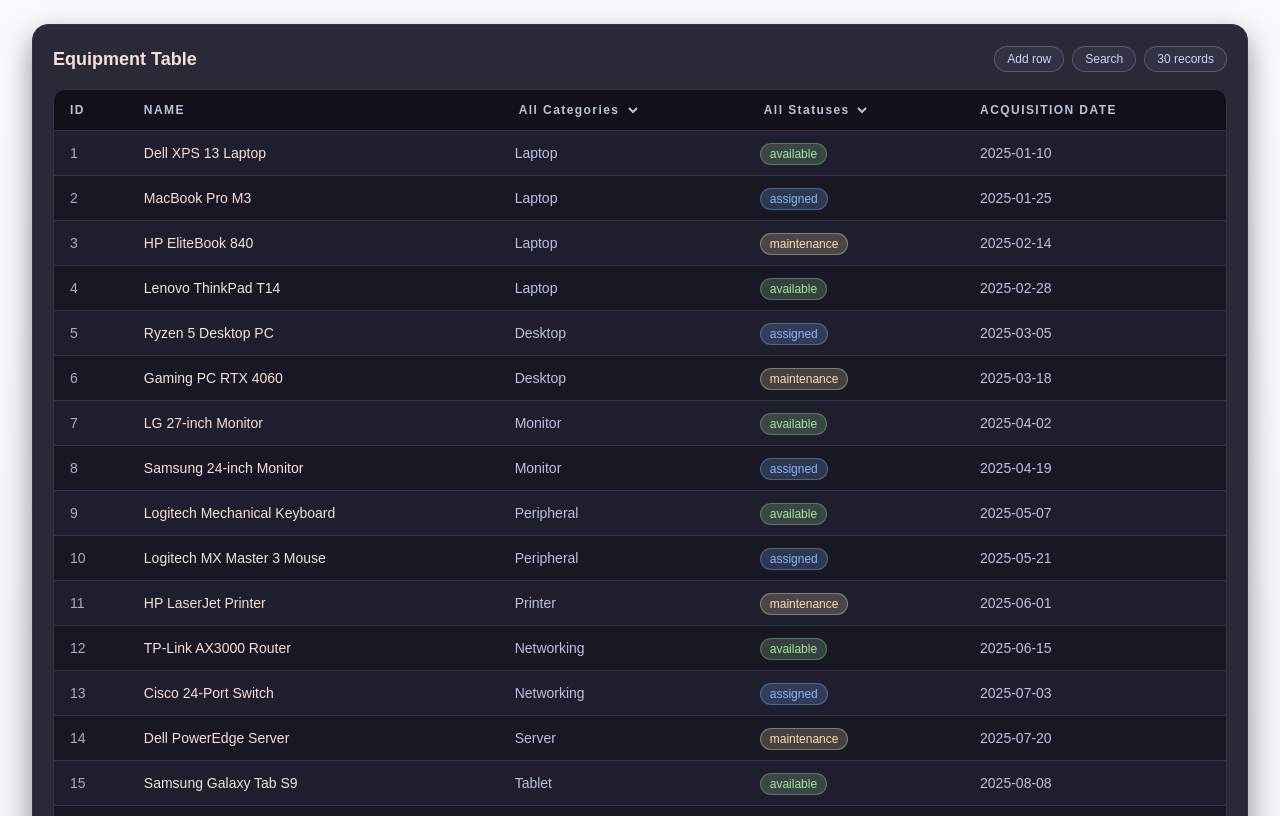
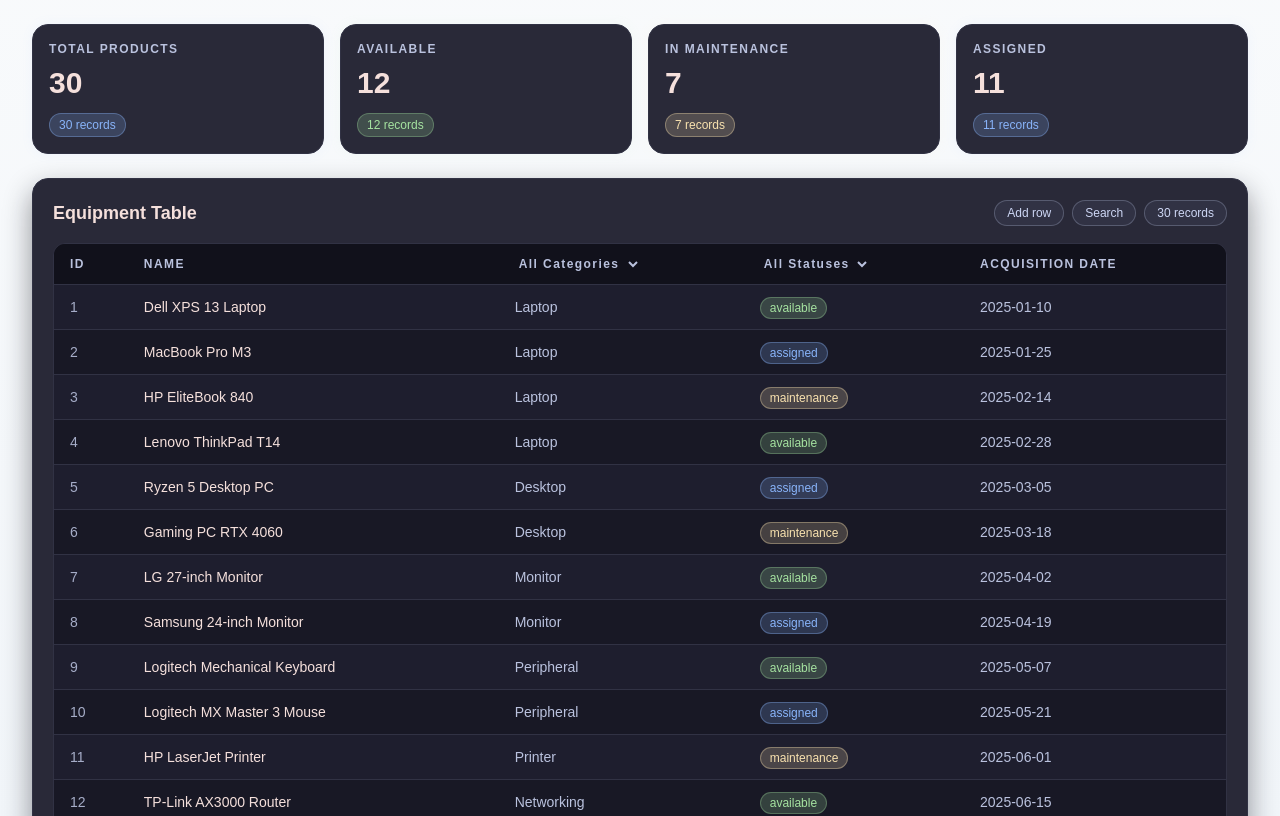
Before and after one commit to CedricMrtz/dashboard-mockup, a Next.js app: page / in a window 1280 px wide. Shown: the top 816 px of the page. Built offline with nearby package versions, Linux system fonts and the light colour scheme.

Commit message:
feat: add cards counting the amount of products

```diff
--- a/app/page.tsx
+++ b/app/page.tsx
@@ -1,14 +1,27 @@
+"use client";
+
+import React from 'react';
 import Data from "../data.json"
-import Table from '../components/table/table'
+import Table from '../components/table'
 import { Product } from '../components/product'
+import GenericCard from "@/components/cards/genericCard";
 
 function Page() {
-  const products = Data as Product[];
+  const [products, setProducts] = React.useState<Product[]>([]);
+  React.useEffect(() => {
+    setProducts(Data as Product[]);
+  }, []);
 
   return (
     <main className="min-h-screen bg-linear-to-b from-slate-50 via-slate-100 to-slate-100 px-3 py-4 dark:from-slate-950 dark:via-slate-900 dark:to-slate-900 sm:px-5 sm:py-6 md:px-8">
       <div className="mx-auto w-full max-w-7xl">
-        <Table products={products} />
+        <div className="mb-6 grid grid-cols-1 gap-4 sm:grid-cols-2 lg:grid-cols-4">
+          <GenericCard label="Total Products" value={products.length} />
+          <GenericCard label="Available" value={products.filter(p => p.status === "available").length} color="green" />
+          <GenericCard label="In Maintenance" value={products.filter(p => p.status === "maintenance").length} color="yellow" />
+          <GenericCard label="Assigned" value={products.filter(p => p.status === "assigned").length} color="blue" />
+        </div>
+        <Table products={products} setProducts={setProducts} />
       </div>
     </main>
   );
--- /dev/null
+++ b/components/cards/genericCard.tsx
@@ -0,0 +1,40 @@
+type StatCardProps = {
+  label: string;
+  value: number;
+  color?: "blue" | "green" | "yellow";
+};
+
+const colorClasses = {
+  blue: {
+    badge: "bg-[#89b4fa]/20 text-[#89b4fa] ring-1 ring-inset ring-[#89b4fa]/35",
+    glow: "shadow-[0_0_12px_rgba(137,180,250,0.08)]",
+  },
+  green: {
+    badge: "bg-[#a6e3a1]/20 text-[#a6e3a1] ring-1 ring-inset ring-[#a6e3a1]/30",
+    glow: "shadow-[0_0_12px_rgba(166,227,161,0.08)]",
+  },
+  yellow: {
+    badge: "bg-[#f9e2af]/20 text-[#f9e2af] ring-1 ring-inset ring-[#f9e2af]/35",
+    glow: "shadow-[0_0_12px_rgba(249,226,175,0.08)]",
+  },
+};
+
+function GenericCard({ label, value, color = "blue" }: StatCardProps) {
+  const { badge, glow } = colorClasses[color];
+
+  return (
+    <article className={`rounded-2xl border border-[#313244] bg-[#1e1e2e]/95 p-4 text-[#cdd6f4] backdrop-blur-sm ${glow}`}>
+      <p className="text-xs font-semibold uppercase tracking-[0.12em] text-[#bac2de]">
+        {label}
+      </p>
+      <p className="mt-2 text-3xl font-bold text-[#f5e0dc]">
+        {value}
+      </p>
+      <span className={`mt-3 inline-block rounded-full px-2.5 py-1 text-xs font-medium ${badge}`}>
+        {value} records
+      </span>
+    </article>
+  );
+}
+
+export default GenericCard;
--- a/components/table/table.tsx
+++ b/components/table.tsx
@@ -1,13 +1,14 @@
 "use client"
 
-import { Product } from "../product";
+import { Product } from "./product";
 import React from "react";
 
 type TableProps = {
   products: Product[];
+  setProducts: React.Dispatch<React.SetStateAction<Product[]>>;
 };
 
-function Table({ products }: TableProps) {
+function Table({ products, setProducts }: TableProps) {
   const [isSearching, setIsSearching] = React.useState(false);
   const [query, setQuery] = React.useState("");
   const inputRef = React.useRef<HTMLInputElement>(null);
@@ -18,7 +19,6 @@
     status: "available",
     acquisitionDate: "",
   });
-  const [newProducts, setProducts] = React.useState<Product[]>(products);
   const [filterCategory, setFilterCategory] = React.useState<string>("None");
   const [filterStatus, setFilterStatus] = React.useState<string>("None");
 
@@ -31,7 +31,7 @@
       "bg-[#89b4fa]/20 text-[#89b4fa] ring-1 ring-inset ring-[#89b4fa]/35",
   };
 
-  const filteredProducts = newProducts.filter((product) => {
+  const filteredProducts = products.filter((product) => {
     const matchesSearch = query === "" || (
       product.name.toLowerCase().includes(query.toLowerCase()) ||
       product.category.toLowerCase().includes(query.toLowerCase())
@@ -139,8 +139,8 @@
           <button
             onClick={() => {
               if (newProduct.name && newProduct.category && newProduct.status && newProduct.acquisitionDate) {
-                const newId = newProducts.length > 0 ? Math.max(...newProducts.map((p) => p.id)) + 1 : 1;
-                setProducts([...newProducts, { id: newId, ...newProduct }]);
+                const newId = products.length > 0 ? Math.max(...products.map((p) => p.id)) + 1 : 1;
+                setProducts([...products, { id: newId, ...newProduct }]);
                 setIsAdding(false);
                 setNewProduct({ name: "", category: "", status: "available", acquisitionDate: "" });
               }
@@ -149,7 +149,7 @@
           >
             Save
           </button>
-  </div>
+      </div>
       )}
       {/* View on mobile */}
       <div className="grid gap-3 sm:hidden">
```
